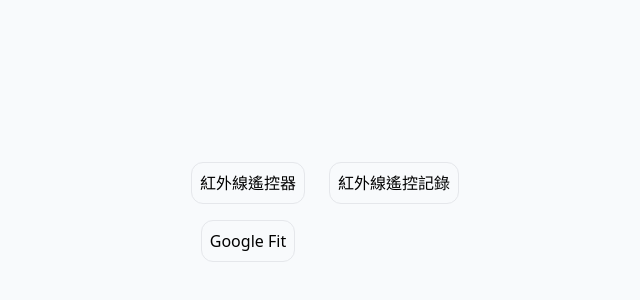
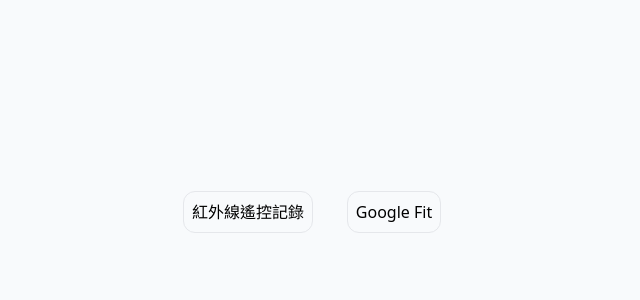
Before and after one commit to sao-coding/iot, a Next.js app: page / in a window 1280 px wide. Shown: the part 188-488 px from the top of the page, without its empty margins (319-959 px from the left). Built offline with nearby package versions, Linux system fonts and the light colour scheme.

Commit message:
🔥 移除 紅外線遙控記錄按鈕

```diff
--- a/src/app/page.tsx
+++ b/src/app/page.tsx
@@ -4,9 +4,9 @@
     return (
         <div className='flex items-center justify-center h-full'>
             <div className='grid grid-cols-2 gap-4 justify-items-center'>
-                <Link href='/irremote' className='border p-2 rounded-xl hover:bg-gray-200'>
+                {/* <Link href='/irremote' className='border p-2 rounded-xl hover:bg-gray-200'>
                     紅外線遙控器
-                </Link>
+                </Link> */}
                 <Link href='/irremote-log' className='border p-2 rounded-xl hover:bg-gray-200'>
                     紅外線遙控記錄
                 </Link>
```
